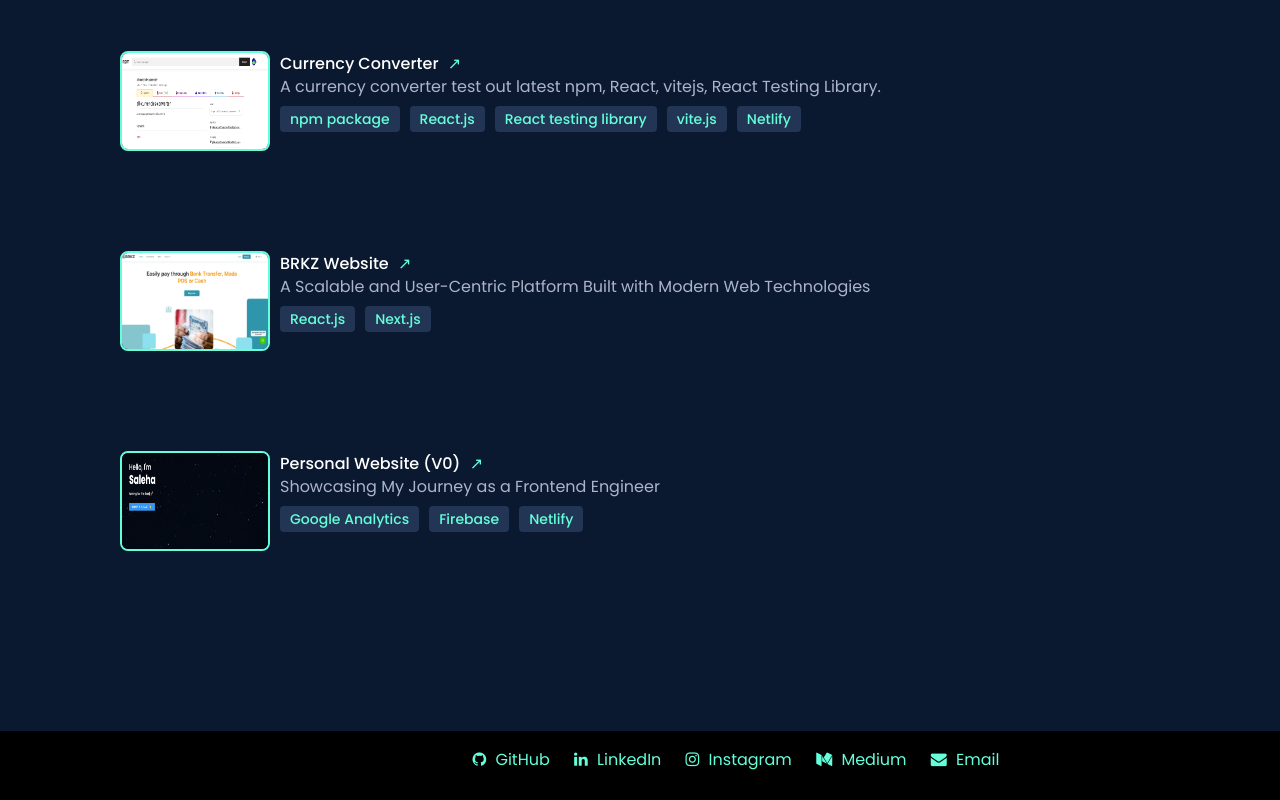
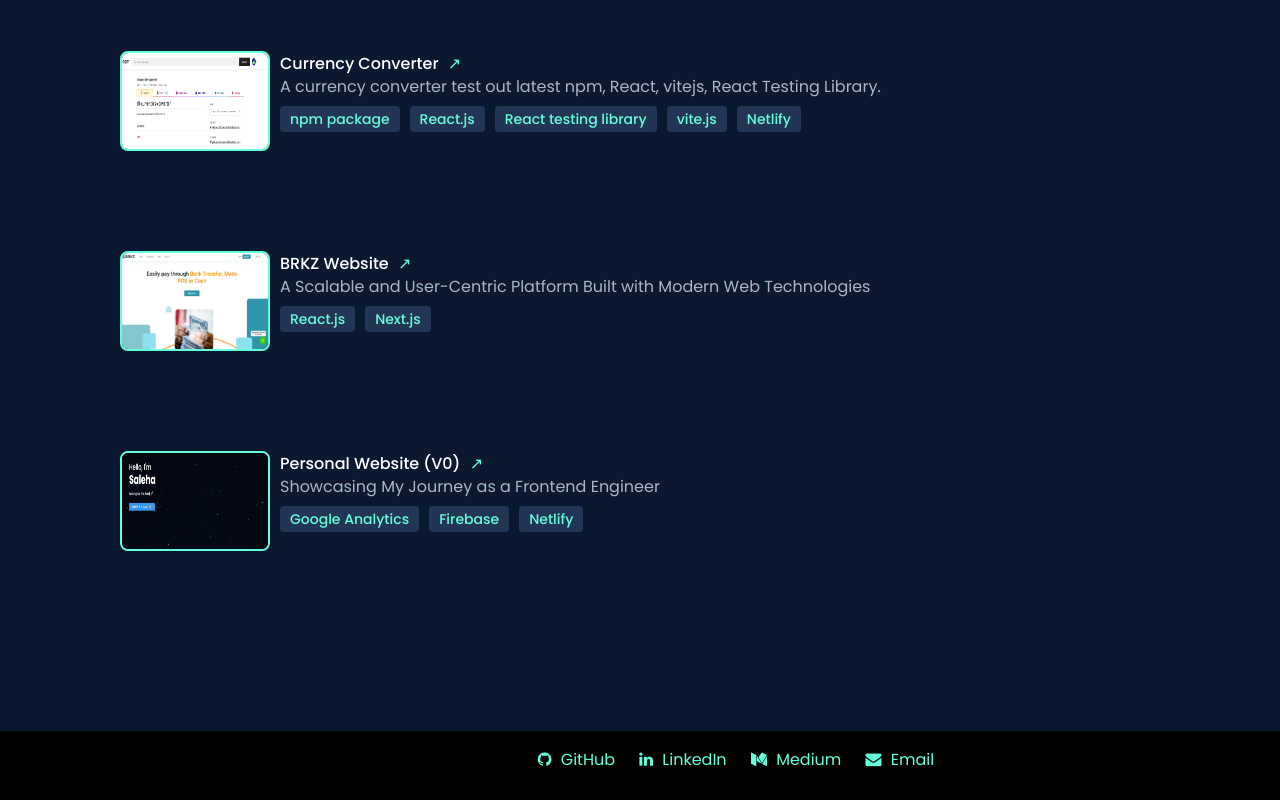
Before and after one commit to CleanCodeNinja01/v1, a plain HTML site: page index.html in a window 1280 px wide. Shown: the part 2816-3616 px from the top of the page. Drawn offline with Linux system fonts and the light colour scheme.

Commit message:
fix: removed instagram

```diff
--- a/index.html
+++ b/index.html
@@ -361,9 +361,9 @@
         <a href="https://www.linkedin.com/in/saleha-shujaat/" target="_blank" class="footer-link">
           <i class="fa fa-linkedin"></i> LinkedIn
         </a>
-        <a href="https://www.instagram.com/salehashujaat/" target="_blank" class="footer-link">
+        <!-- <a href="https://www.instagram.com/salehashujaat/" target="_blank" class="footer-link">
           <i class="fa fa-instagram"></i> Instagram
-        </a>
+        </a> -->
         <a href="https://medium.com/@saleha.shujaat97" target="_blank" class="footer-link">
           <i class="fa fa-medium"></i> Medium
         </a>
```
